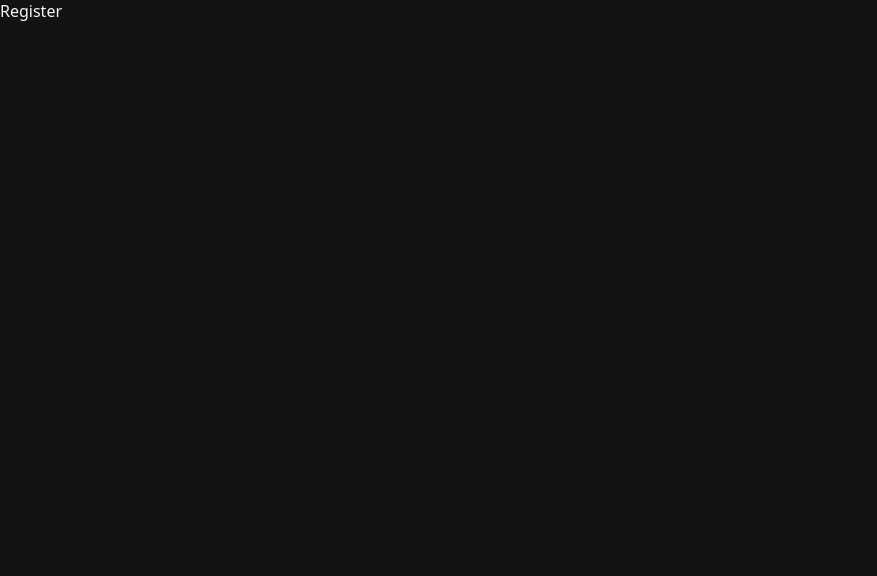
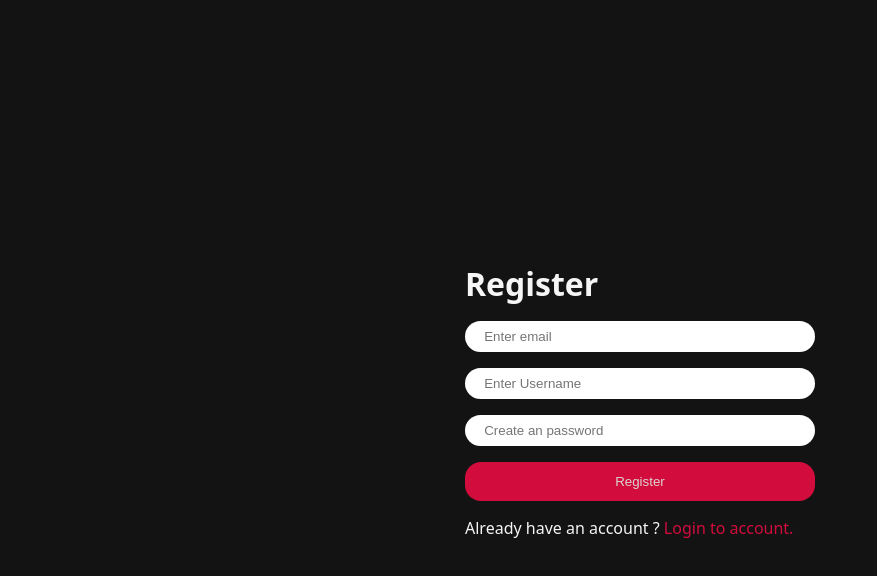
Before and after one commit to Anishojha006/Full-stack-instagrama-clone-, a React app in the folder Frontend/: page /register in a window 1280 px wide. Shown: the top 576 px of the page, without its empty margins (0-877 px from the left). Built offline with nearby package versions, Linux system fonts and the light colour scheme; the HTML template or start-up script is replaced by a standard one.

Commit message:
working on login and register in frontend

```diff
--- a/Frontend/package.json
+++ b/Frontend/package.json
@@ -10,6 +10,7 @@
     "preview": "vite preview"
   },
   "dependencies": {
+    "axios": "^1.19.0",
     "react": "^19.2.8",
     "react-dom": "^19.2.8",
     "react-router": "^8.3.0",
--- a/Frontend/src/App.jsx
+++ b/Frontend/src/App.jsx
@@ -2,10 +2,13 @@ import React from 'react'
 import { RouterProvider } from 'react-router'
 import {router} from './app.routes.jsx'
 import '../src/features/shared/globel.scss'
+import { AuthProvider } from './features/auth/auth.context.jsx'
 
 const App = () => {
   return (
-   <RouterProvider router={router} />
+    <AuthProvider>
+      <RouterProvider router={router} />
+    </AuthProvider>
   )
 }
 
--- a/Frontend/src/app.routes.jsx
+++ b/Frontend/src/app.routes.jsx
@@ -10,6 +10,10 @@ export  const router = createBrowserRouter([
     {
         path:'/register',
         element:<Register/>
+    },{
+
+        path:'/',
+        element:<h1>Welcome to my website</h1>
     }
 
 ]);
--- /dev/null
+++ b/Frontend/src/features/auth/auth.context.jsx
@@ -0,0 +1,15 @@
+import { Children, createContext, useState } from "react";
+
+export const AuthContext =  createContext();
+
+export const AuthProvider = ({children})=>{
+    const [user, setuser] = useState(null);
+    const [loading, setloading] = useState(false);
+
+
+    return (
+        <AuthContext.Provider value={{user,setuser,loading,setloading}}>
+            {children}
+        </AuthContext.Provider>
+    )
+}
--- /dev/null
+++ b/Frontend/src/features/auth/hooks/useAuth.js
@@ -0,0 +1,40 @@
+import { useContext } from "react";
+import { AuthContext } from "../auth.context";
+import { login, getme, register } from '../services/auth.api.js'
+
+export const useAuth = () => {
+    const context = useContext(AuthContext);
+    const { user, setuser, loading, setloading } = context;
+
+
+    const handlelogin = async (email, password) => {
+        setloading(true);
+        try {
+            const response = await login(email, password);
+            setuser(response.user);
+            setloading(false);
+            return response;
+        } catch (err) {
+            setloading(false);
+            throw err;
+        }
+    }
+
+    const handleregister = async (email, password, username) => {
+        setloading(true);
+        try {
+            const response = await register(username, email, password);
+            setuser(response.user);
+            setloading(false);
+            return response;
+        } catch (err) {
+            setloading(false);
+            throw err;
+        }
+    }
+
+    return {
+        user, loading, handlelogin, handleregister
+    }
+
+}
--- a/Frontend/src/features/auth/pages/Login.jsx
+++ b/Frontend/src/features/auth/pages/Login.jsx
@@ -1,18 +1,62 @@
-import React from 'react'
-import "../style/form.scss"
+import React, { useState } from 'react';
+import "../style/form.scss";
+import { Link, useNavigate } from 'react-router';
+import { useAuth } from '../hooks/useAuth';
+
+
+
+
 const Login = () => {
+  const { user, loading, handlelogin } = useAuth();
+  const [email, setemail] = useState("");
+  const [password, setpassword] = useState("")
+  const navigate = useNavigate();
 
- const handleSubmit =(e) =>{
+  const handleSubmit = async (e) => {
     e.preventDefault();
+    try {
+
+      const response = await handlelogin(email, password);
+      if (response) {
+        console.log("user loggedIn");
+        navigate("/")
+      }
+
+    }
+    catch (err) {
+      console.error(err);
+      const msg = err.response && err.response.data && err.response.data.message ? err.response.data.message : err.message;
+      alert(msg);
+
+    }
+  }
+  if (loading) {
+    return <main>
+      <h1>Loading ...</h1>
+    </main>
   }
   return (
     <main>
       <div className="form-container">
         <h1>Login</h1>
         <form onSubmit={handleSubmit}>
-             <input type="email" placeholder='Enter email' name='email' />
-             <input type="password" placeholder='Enter password' name='password' />
+          <input
+            type="email"
+            placeholder="Enter email"
+            name="email"
+            value={email}
+            onChange={(e) => setemail(e.target.value)}
+          />
+
+          <input
+            type="password"
+            placeholder="Enter password"
+            name="password"
+            value={password}
+            onChange={(e) => setpassword(e.target.value)}
+          />
           <button className='button primary-button'>Login</button>
+          <p>Don't have an account ? <Link to={"/register"}>Create One.</Link></p>
         </form>
       </div>
     </main>
--- a/Frontend/src/features/auth/pages/Register.jsx
+++ b/Frontend/src/features/auth/pages/Register.jsx
@@ -1,9 +1,45 @@
-import React from 'react'
+import React, { useState } from 'react';
+import { Link } from 'react-router';
+import { useAuth } from '../hooks/useAuth';
 
 const Register = () => {
-  return (
-    <div>Register</div>
-  )
+    const { user, loading, handleregister } = useAuth();
+    const [email, setemail] = useState("");
+    const [username, setusername] = useState("");
+    const [password, setpassword] = useState("");
+
+
+    const handleSubmit = async (e) => {
+        e.preventDefault();
+        try {
+            await handleregister(email, password, username);
+            console.log("user registered");
+        } catch (err) {
+            console.error(err);
+            const msg = err.response && err.response.data && err.response.data.message ? err.response.data.message : err.message;
+            alert(msg);
+        }
+    }
+    return (
+        <main>
+            <div className="form-container">
+                <h1>Register</h1>
+                <form onSubmit={handleSubmit}>
+                    <input type="email" placeholder='Enter email' name='email' value={email} onChange={(e)=>{
+                        setemail(e.target.value);
+                    }}/>
+                    <input type="text" placeholder='Enter Username' name='username' value={username}
+                    onChange={(e)=>{
+                        setusername(e.target.value);
+                    }} />
+                    <input type="password" placeholder='Create an password' name='password' value={password} onChange={(e)=>{
+                        setpassword(e.target.value);
+                    }} />
+                    <button className='button primary-button'>Register</button>
+                    <p>Already have an account ? <Link to={"/login"}>Login to account.</Link></p>
+                </form>
+            </div>
+        </main>)
 }
 
 export default Register
--- /dev/null
+++ b/Frontend/src/features/auth/services/auth.api.js
@@ -0,0 +1,28 @@
+// this file isused to call all the apis of auth
+import axios from 'axios'
+
+const api = axios.create({
+  baseURL: "http://localhost:3000/api/auth",
+  withCredentials: true
+})
+
+export async function register(username, email, password) {
+  const response = await api.post("/register",{
+    username,email,password
+  });
+
+  return response.data;
+}
+
+export async function login(email, password) {
+    const response = await api.post("/login", {
+        email, password
+    });
+    return response.data;
+}
+
+export async function getme(){
+  const response = await api.get("/getme");
+    return response.data;
+
+}
--- /dev/null
+++ b/Frontend/src/features/shared/button.scss
@@ -0,0 +1,17 @@
+.button{
+    border:none;
+    outline: none;
+    padding-inline: 1rem;
+    padding-block: 0.75rem;
+    border-radius: 1rem;
+    cursor: pointer;
+    transition: all 0.3s ease-in-out;
+
+    &.primary-button{
+        background-color: #d20c3d;
+        color: rgb(219, 212, 207);
+    }
+    &:active{
+        transform: scale(0.9);
+    }
+}
--- a/Frontend/src/features/shared/globel.scss
+++ b/Frontend/src/features/shared/globel.scss
@@ -1,3 +1,5 @@
+@use "./button.scss";
+
 *{
     margin: 0;
     padding: 0;
@@ -9,3 +11,7 @@ html,body,#root{
     color: whitesmoke;
     font-family: system-ui, -apple-system, BlinkMacSystemFont, 'Segoe UI', Roboto, Oxygen, Ubuntu, Cantarell, 'Open Sans', 'Helvetica Neue', sans-serif;
 }
+a{
+    color: #d20c3d;
+    text-decoration: none;
+}
```
Also changed, not shown: 1 other file (tests, documents, lock files or other folders). Lines whose indentation alone changed are shown as unchanged.
